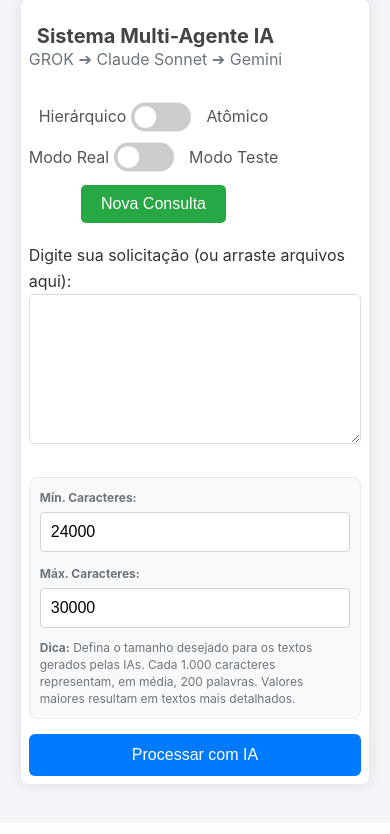
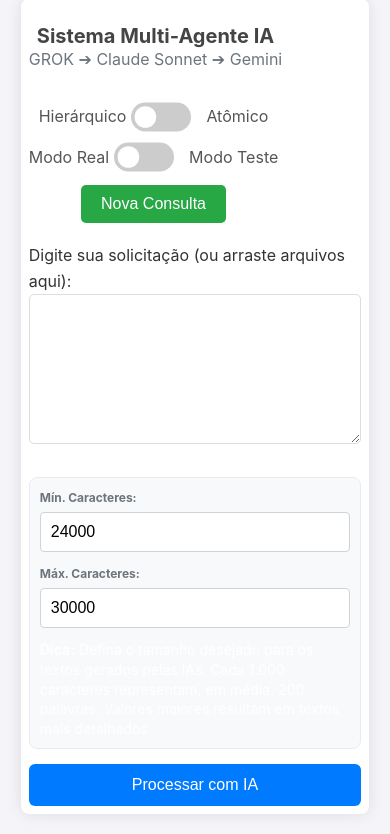
Before and after one commit to victorafarias/sistema-ia-multiagente, a Flask app: page / in a window 390 px wide. Shown: the part 21-855 px from the top of the page. Before the commit the page ends 813 px from the top, so only its background shows below. Run offline with Flask 3, Linux system fonts and the light colour scheme.

Commit message:
Implementação da responsividade

```diff
--- a/templates/index.html
+++ b/templates/index.html
@@ -116,9 +116,9 @@
 
         .text-size-tip {
             flex: 1;
-            min-width: 250px;
-            font-size: 12px;
-            color: #6c757d;
+            min-width: 100%;
+            font-size: 14px;
+            color: #ffffff;
             line-height: 1.4;
         }
 
```
